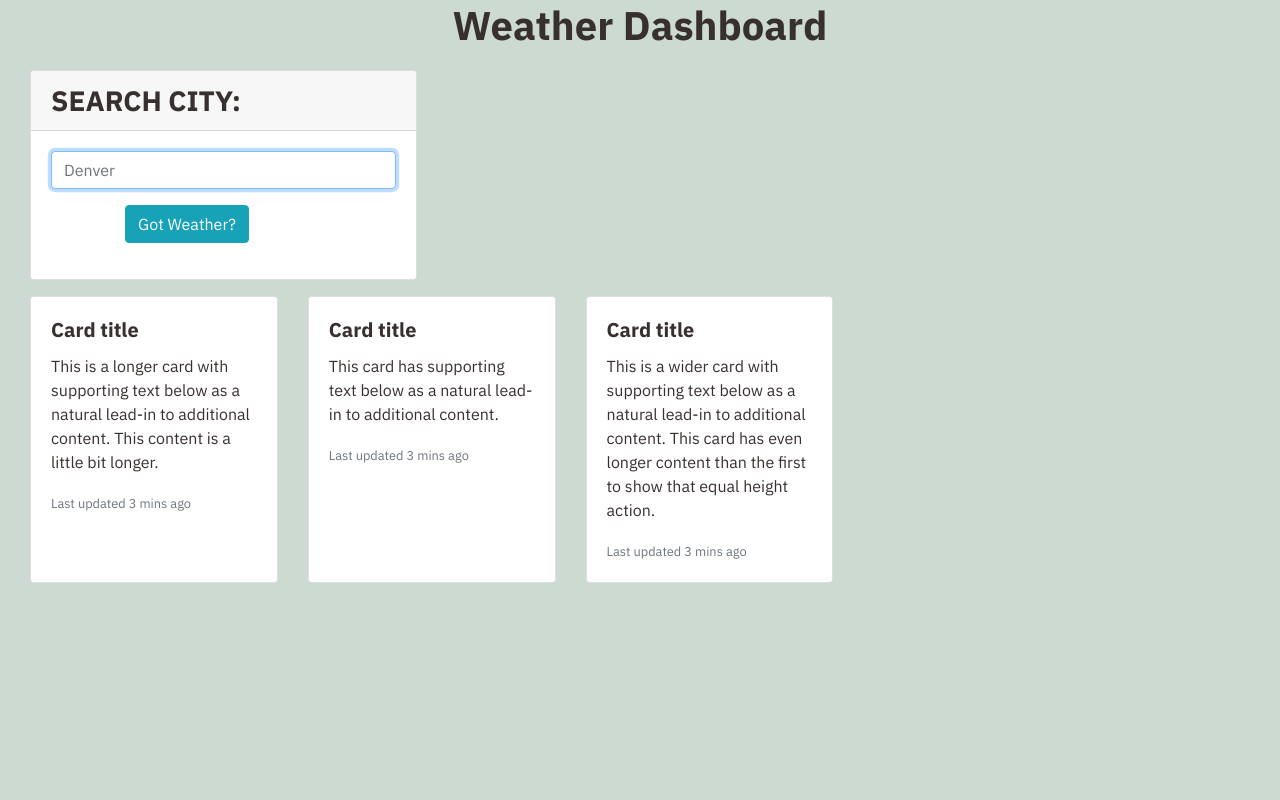
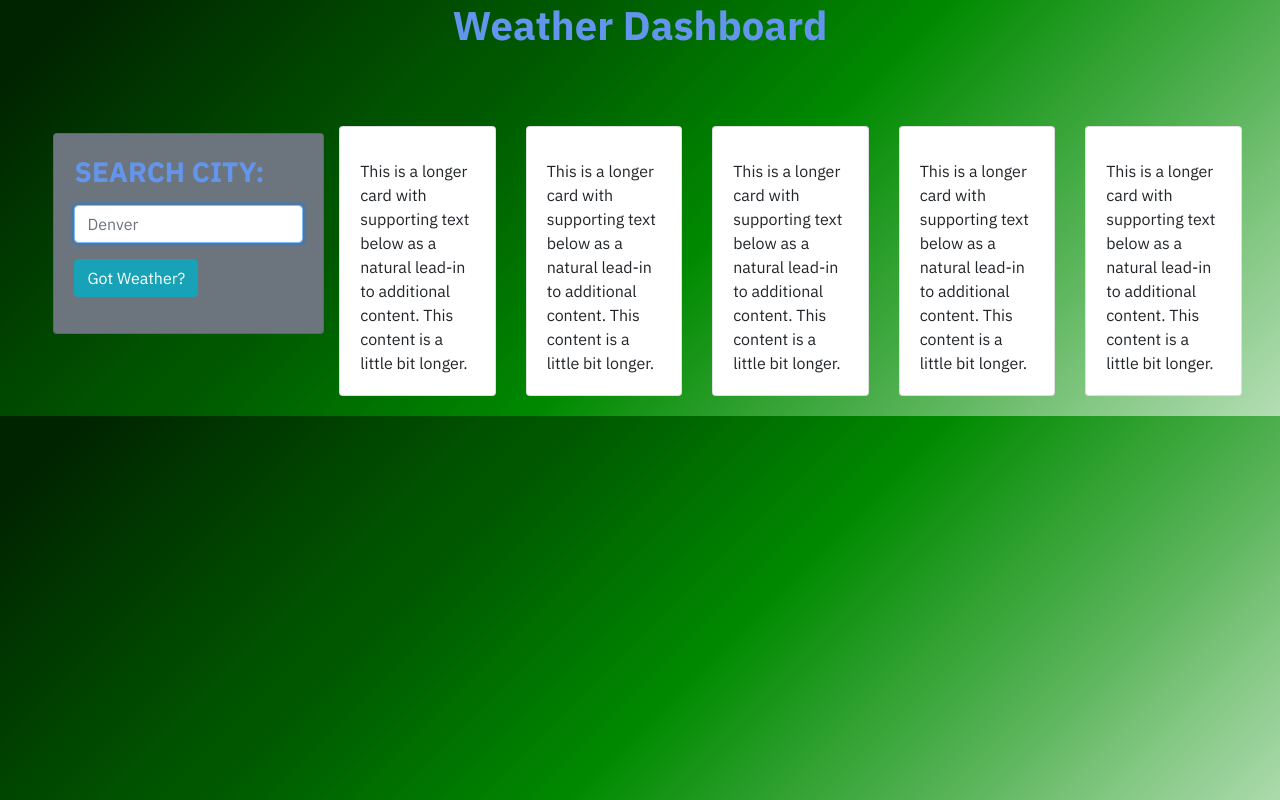
Before and after one commit to skouchy/whenWhereWeather, a plain HTML site: page index.html in a window 1280 px wide. Drawn offline with nearby package versions, Linux system fonts and the light colour scheme.

Commit message:
feat(js):For loops and variables are running, Today's weather is Displaying gracefully while Console shows Array info is generating to allow creation of elements

```diff
--- a/assets/css/style.css
+++ b/assets/css/style.css
@@ -4,6 +4,7 @@
     --tertiary: #788585;
     --light-dark: #6f6866;
     --dark: #38302e;
+    --cool:cornflowerblue;
     --border-radius: .3rem;
   }
 
@@ -12,11 +13,10 @@
   }
 
   body {
-    background-color: var(--primary);
+    background: linear-gradient(135deg,  #002400 5%,#005700 32%,#005700 32%,#005700 34%,#008a00 56%,#52b152 77%,#83c783 88%,#b4ddb4 100%);
     margin: 0;
     padding: 0;
     font-family: "IBM Plex Sans", sans-serif;
-    color: var(--dark);
     line-height: 1.5;
     font-size: 16px;
   }
@@ -28,8 +28,8 @@
   h5,
   h6 {
     font-weight: 700;
-    margin: 0;
-    color: var(--dark);
+
+    color: var(--cool);
     line-height: 1.25;
   }
 
@@ -37,3 +37,10 @@
     margin: 20px auto;
     width: 94%;
   }
+  .hstack {
+
+    display: flex;
+    flex-direction: row;
+    align-items: center;
+    align-self: stretch;
+  }
--- a/assets/js/script.js
+++ b/assets/js/script.js
@@ -1,7 +1,8 @@
 const locationInputEl = document.querySelector("#location-input");
 const cityListEl = document.getElementById('city-list');
 const citySearchBtn = document.querySelector('.btn');
-let displayWeatherEl = document.getElementById('current-weather');
+let displayWeatherEl = document.getElementById('city-name');
+let forecastEl = document.getElementById('5-day-forecast');
 
 let cityInput;
 let lon;
@@ -12,12 +13,11 @@ let currentWeatherUrl;
 
 
 function displayWeather(cityName, cityArray) {
-    let cityHeader = document.createElement('h2');
-    cityHeader.textContent = cityName;
-    displayWeatherEl.append(cityHeader);
+    displayWeatherEl.innerHTML= "";
+    displayWeatherEl.append(cityName);
 
     let renderTodayDate = document.getElementById('date');
-    let renderIcon = document.querySelector('.icon');
+    // let renderIcon = document.querySelector('.icon');
     let renderTodayTemp = document.getElementById('temp');
     let renderTodayHumid = document.getElementById('humidity');
     let renderTodayWind = document.getElementById('wind-speed');
@@ -32,16 +32,18 @@ function displayWeather(cityName, cityArray) {
             wind: cityArray[i].wind.speed,
 
         }
-        // return weatherObj;
-        renderTodayDate.innerHTML = weatherObj.date;
-        renderTodayTemp.innerHTML = weatherObj.temp;
-        renderTodayHumid.innerHTML = weatherObj.humid;
-        renderTodayWind.innerHTML = weatherObj.wind;
+
+        if(i===0){
+        renderTodayDate.innerHTML = "Date:  " + weatherObj.date;
+        renderTodayTemp.innerHTML = "Temperature:  " + weatherObj.temp;
+        renderTodayHumid.innerHTML = "Humidity:  " + weatherObj.humid;
+        renderTodayWind.innerHTML = "Wind Speed:  " + weatherObj.wind;
+        }
 
         // getIcon(weatherObj.icon)
-        return
+        // return
+        console.log(weatherObj.date);
     }
-
 };
 // weatherObj.icon =
 
--- a/index.html
+++ b/index.html
@@ -13,27 +13,30 @@
   <link rel="stylesheet" href="https://cdnjs.cloudflare.com/ajax/libs/font-awesome/5.11.2/css/all.min.css">
   <link rel="stylesheet" href="./assets/css/style.css" />
 
-  <title>Hello, world!</title>
+  <title>When Where Weather</title>
 </head>
 
-<body class="flex-column min-100-vh">
-  <header class="hero">
+<body class="min-100-vh">
+  <header class="title">
     <h1 class="app-title" style="text-align: center"> Weather Dashboard</h1>
   </header>
 
-  <main class="flex col-12 justify-space-between">
-    <section id="city-search" class="col-4">
-      <div class="card">
-        <h3 class="card-header text-uppercase">Search City:</h3>
+  <main class="hstack">
+    <section id="city-search" class="col-3">
+      <div class="card bg-secondary">
+
         <form id="location-form" class="card-body">
-          <div id="city" class="form-input">
-            <input name="city" id="location-input" type="text" autofocus="true" class="form-input form-control"
+          <div id="city-search" class="form">
+            <label for="city-search" class="form-label">
+              <h3 class="header text-uppercase">Search City:</h3>
+            </label>
+            <input name="city" id="location-input" type="text" autofocus="true" class="form-control"
               placeholder="Denver" />
           </div>
 
 
-          <div class="col-12 col-md-9 mx-auto">
-            <button type="submit" class="m-3 btn btn-info text-nowrap" role="search">Got Weather?</button>
+          <div class="py-3">
+            <button type="submit" class="btn btn-info" role="search">Got Weather?</button>
           </div>
         </form>
       </div>
@@ -42,10 +45,10 @@
       </div>
     </section>
 
-    <section id="render-weather" class="col-8">
-
-      <!-- * Daily Weather -->
-      <div id="current-weather" class="box">
+    <section id="render-weather" class="vstack">
+      <div id="current-weather" class="card-body">
+        <h2 id="city-name" class="header"></h2>
+        <!-- * Daily Weather -->
         <div id="today-content">
           <p id="date" class="daily"></p>
           <i class="icon"></i>
@@ -57,32 +60,68 @@
 
       <!-- * Weather Card Decks -->
       <div id="5-day-forecast" class="card-deck">
+
         <div class="card">
           <!-- <img src="..." class="card-img-top" alt="..."> -->
           <div class="card-body">
-            <h5 class="card-title">Card title</h5>
+            <h5 class="card-title"></h5>
             <p class="card-text">This is a longer card with supporting text below as a natural lead-in to additional
               content. This content is a little bit longer.</p>
-            <p class="card-text"><small class="text-muted">Last updated 3 mins ago</small></p>
           </div>
         </div>
+
         <div class="card">
           <!-- <img src="..." class="card-img-top" alt="..."> -->
           <div class="card-body">
+            <h5 class="card-title"></h5>
+            <p class="card-text">This is a longer card with supporting text below as a natural lead-in to additional
+              content. This content is a little bit longer.</p>
+          </div>
+        </div>
+
+        <div class="card">
+          <!-- <img src="..." class="card-img-top" alt="..."> -->
+          <div class="card-body">
+            <h5 class="card-title"></h5>
+            <p class="card-text">This is a longer card with supporting text below as a natural lead-in to additional
+              content. This content is a little bit longer.</p>
+          </div>
+        </div>
+
+        <div class="card">
+          <!-- <img src="..." class="card-img-top" alt="..."> -->
+          <div class="card-body">
+            <h5 class="card-title"></h5>
+            <p class="card-text">This is a longer card with supporting text below as a natural lead-in to additional
+              content. This content is a little bit longer.</p>
+          </div>
+        </div>
+
+        <div class="card">
+          <!-- <img src="..." class="card-img-top" alt="..."> -->
+          <div class="card-body">
+            <h5 class="card-title"></h5>
+            <p class="card-text">This is a longer card with supporting text below as a natural lead-in to additional
+              content. This content is a little bit longer.</p>
+          </div>
+        </div>
+        <!-- <div class="card"> -->
+        <!-- <img src="..." class="card-img-top" alt="..."> -->
+        <!-- <div class="card-body">
             <h5 class="card-title">Card title</h5>
             <p class="card-text">This card has supporting text below as a natural lead-in to additional content.</p>
             <p class="card-text"><small class="text-muted">Last updated 3 mins ago</small></p>
           </div>
         </div>
-        <div class="card">
-          <!-- <img src="..." class="card-img-top" alt="..."> -->
-          <div class="card-body">
+        <div class="card"> -->
+        <!-- <img src="..." class="card-img-top" alt="..."> -->
+        <!-- <div class="card-body">
             <h5 class="card-title">Card title</h5>
             <p class="card-text">This is a wider card with supporting text below as a natural lead-in to additional
               content. This card has even longer content than the first to show that equal height action.</p>
             <p class="card-text"><small class="text-muted">Last updated 3 mins ago</small></p>
-          </div>
-        </div>
+          </div> -->
+        <!-- </div> -->
       </div>
     </section>
 
@@ -103,12 +142,7 @@
   <script src="https://code.jquery.com/jquery-3.3.1.slim.min.js"
     integrity="sha384-q8i/X+965DzO0rT7abK41JStQIAqVgRVzpbzo5smXKp4YfRvH+8abtTE1Pi6jizo"
     crossorigin="anonymous"></script>
-  <script src="https://cdn.jsdelivr.net/npm/popper.js@1.14.7/dist/umd/popper.min.js"
-    integrity="sha384-UO2eT0CpHqdSJQ6hJty5KVphtPhzWj9WO1clHTMGa3JDZwrnQq4sF86dIHNDz0W1"
-    crossorigin="anonymous"></script>
-  <script src="https://cdn.jsdelivr.net/npm/bootstrap@4.3.1/dist/js/bootstrap.min.js"
-    integrity="sha384-JjSmVgyd0p3pXB1rRibZUAYoIIy6OrQ6VrjIEaFf/nJGzIxFDsf4x0xIM+B07jRM"
-    crossorigin="anonymous"></script>
+
   <script src="./assets/js/script.js"></script>
 </body>
 
```
